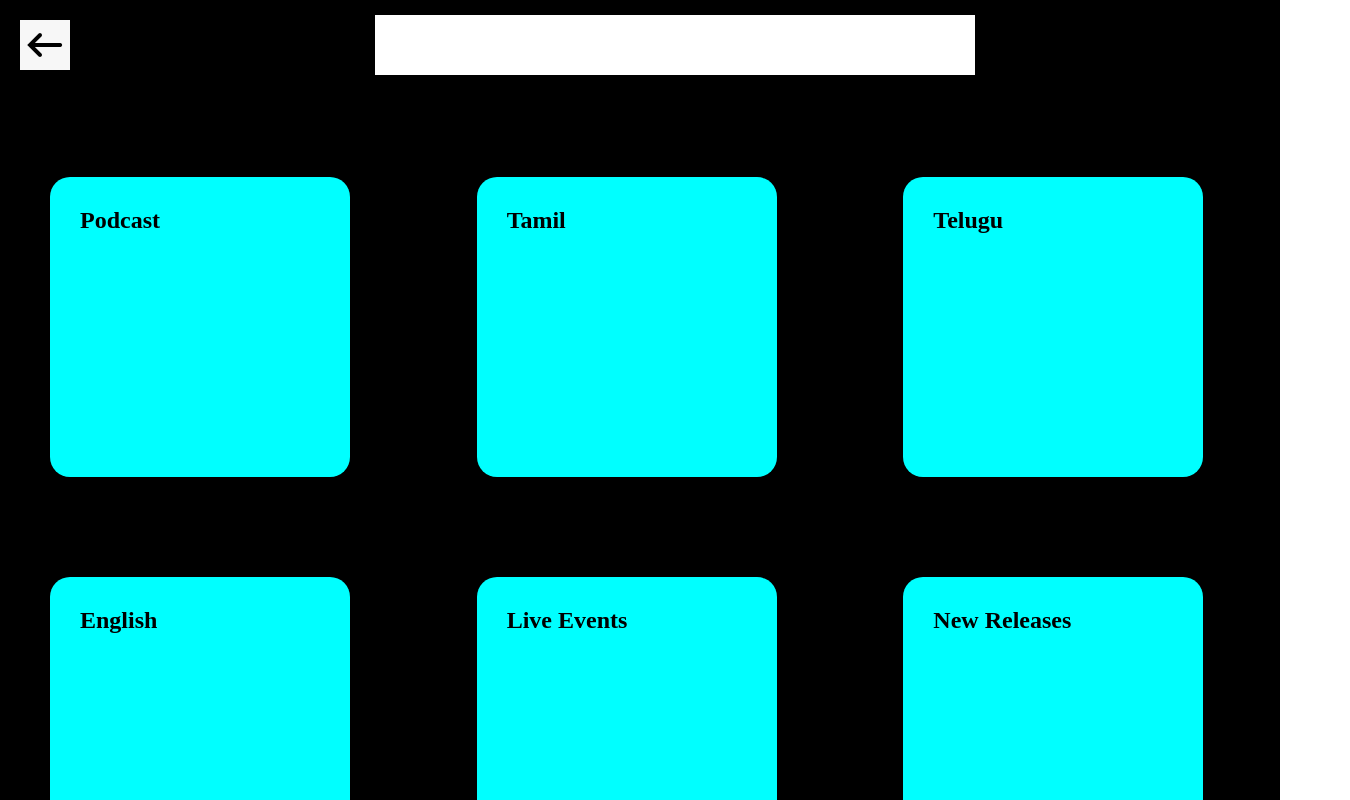
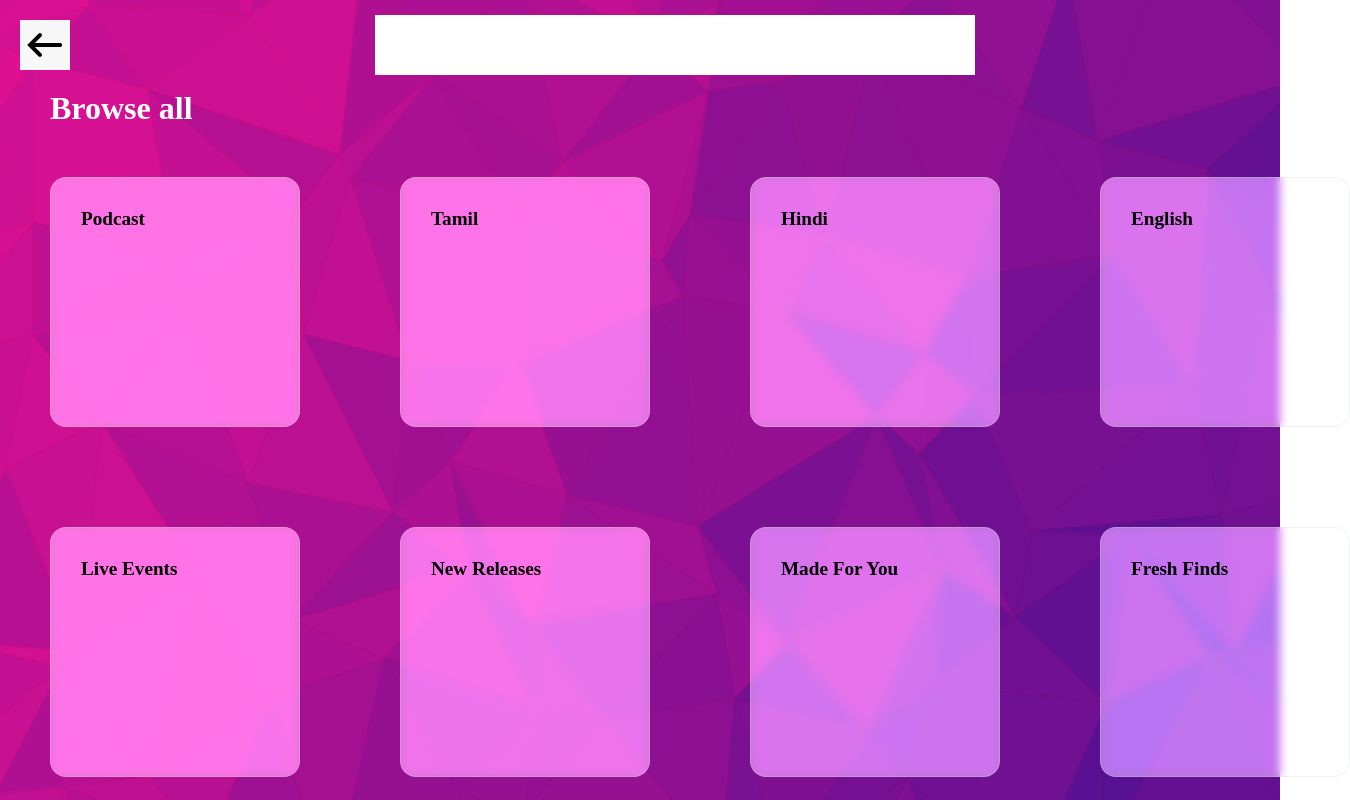
Before and after one commit to Dhanush046/Music-recommendation, a React (Create React App) app: page /search in a window 1280 px wide. Shown: the top 800 px of the page, 1350 px wide, since content can reach past the window. Built offline with nearby package versions, Linux system fonts and the light colour scheme.

Commit message:
fri-01:00

```diff
--- a/src/components/Mainbar.jsx
+++ b/src/components/Mainbar.jsx
@@ -57,23 +57,11 @@ const Mainbar = () => {
       </div>
       <h2 className="recplay">Recently Played</h2>
       <div className="middle">
-        {/* <div className="same1">
-          <h3 className="title">Elevation</h3> <br />
-          <h5 className="sub">Ani</h5>
-        </div>
-        <div className="same2">
-          <h3 className="title">Daily Podcast</h3>
-        </div>
-        <div className="same3">
-          <h3 className="title">Daily Show</h3>
-        </div>
-        <div className="same4">
-          <h3 className="title">Mindset</h3>
-        </div> */}
-        <Card title={"Elevation"} />
-        <Card title={"Daily Podcast"} />
-        <Card title={"Daily Show"} />
-        <Card title={"Mindset"} />
+        <Card title={"Romantic"} />
+        <Card title={"India's Best"} />
+        <Card title={"Daily Mix"} />
+        <Card title={"Your Top Mixes"} />
+        <Card title={"Made For You"} />
         {/* {titles.map((prod, index) => {
           return (
             <div key={index}>
@@ -85,8 +73,11 @@ const Mainbar = () => {
     </div>
   );
 };
-const titles = [{title:"Elevation", dis:"Sample"}, {title:"Elevation", dis:"Sample"}]
-const Card = ({title,dis}) => {
+const titles = [
+  { title: "Elevation", dis: "Sample" },
+  { title: "Elevation", dis: "Sample" },
+];
+const Card = ({ title, dis }) => {
   return (
     <div className="same1">
       <h3 className="title">{title}</h3>
--- a/src/components/SearchBar.jsx
+++ b/src/components/SearchBar.jsx
@@ -7,10 +7,16 @@ function SearchBar() {
   let broseList = [
     "Podcast",
     "Tamil",
-    "Telugu",
+    "Hindi",
     "English",
     "Live Events",
     "New Releases",
+    "Made For You",
+    "Fresh Finds",
+    "Workout",
+    "At Home",
+    "Sleep",
+    "Travel",
   ];
   return (
     <div className="searchPage">
@@ -26,7 +32,8 @@ function SearchBar() {
           {broseList.map((item, key) => {
             return (
               <div className="card" id={key}>
-                <h2 className="item">{item}</h2>
+                {/* <h2 className="item">{item}</h2> */}
+                <a className="item" href="/">{item}</a>
               </div>
             );
           })}
--- a/src/components/SideBar.css
+++ b/src/components/SideBar.css
@@ -4,7 +4,9 @@
   box-sizing: border-box;
 }
 
+
 .container1 {
+  align-items: center;
   width: 10%;
   height: 100vh;
   background-color: #55bcc9;
@@ -12,6 +14,8 @@
   justify-content: space-between;
 }
 .podcast {
+  display: flex;
+  position: relative;
   padding: 2rem;
   display: flex;
   justify-content: space-between;
@@ -23,9 +27,7 @@
   height: 40px;
 }
 .menu {
-  /* border-radius: 10px;
-  border-color: white;
-  border: 10px; */
+  align-items: center;
 }
 .menu > h2 {
   justify-content: center;
--- a/src/components/SideBar.jsx
+++ b/src/components/SideBar.jsx
@@ -21,7 +21,7 @@ function SideBar() {
               src="https://img.icons8.com/ios-filled/50/ffffff/search--v1.png"
               id="logo"
             />
-            <a href="/" className="same5">
+            <a href="/search" className="same5">
               Search
             </a>
           </li>
--- a/src/components/mainbar.css
+++ b/src/components/mainbar.css
@@ -8,6 +8,7 @@
   width: 90%;
   height: 100%;
   background-color: #1f2833;
+  overflow-y: scroll;
 }
 .top {
   position: relative;
@@ -94,23 +95,7 @@
   justify-content: space-evenly;
 }
 
-/* .mid > ul {
-  display: flex;
-  flex-direction: row;
-  margin-bottom: 50px;
-  height: 110px;
-  list-style: none;
-  justify-content: space-around;
-}
 
-.mid > ul > .same {
-  width: 50%;
-  margin-top: 250px;
-  display: flex;
-  justify-content: space-around;
-  align-items: center;
-  flex-direction: row;
-} */
 .label {
   font-weight: 600;
   font-size: large;
--- a/src/components/searchBar.css
+++ b/src/components/searchBar.css
@@ -8,7 +8,9 @@
   margin: 0px 0px;
   height: auto;
   /* max-height: max-content; */
-    background-color: #000 ;
+  background-color: #000;
+  background-image: url("../assets/bg5.png");
+  background-repeat: initial;
 }
 nav {
   padding: 10px;
@@ -36,6 +38,7 @@
 }
 body h1 {
   margin-left: 50px;
+  color: white;
 }
 /* body {
     width: 90%;
@@ -43,16 +46,31 @@
   } */
 .container2 {
   display: grid;
-    grid-template-columns: auto auto auto;
+  grid-template-columns: auto auto auto auto;
 }
 .card {
-    height: 300px;
-    width: 300px;
+  display: flex;
+  position: relative;
+  height: 250px;
+  width: 250px;
   background-color: aqua;
   margin: 50px;
   border-radius: 20px;
+  backdrop-filter: blur(5px) saturate(180%);
+  -webkit-backdrop-filter: blur(5px) saturate(180%);
+  background-color: rgba(255, 255, 255, 0.45);
+  border-radius: 12px;
+  border: 1px solid rgba(209, 213, 219, 0.3);
+  border-radius: 1em;
 }
 .item {
-    margin: 30px;
-    width: 50%;
+  display: flex;
+  position: relative;
+  margin-top: 30px;
+  margin-left: 30px;
+  justify-content: flex-start;
+  text-decoration: none;
+  color: black;
+  font-weight: bold;
+  font-size: larger;
 }
--- a/src/login/Login.jsx
+++ b/src/login/Login.jsx
@@ -31,7 +31,7 @@ const Login = () => {
                 </label>
                 <input type="password" name="password" id="password" />
               </div>
-              <button>
+              <button className="butn">
                 <nav>
                   <ul>
                     <li>
--- a/src/login/login.css
+++ b/src/login/login.css
@@ -31,6 +31,10 @@ form {
   height: 100%;
 }
 
+.login h1{
+  margin-right: 50px;
+}
+
 form .login {
   height: 35em;
   position: relative;
@@ -57,7 +61,8 @@ form .login .form-group {
   width: 100%;
 }
 .login .form-group label {
-  display: block;
+  justify-content: center;
+  display: flex;
   font-weight: 700;
   color:black;
   font-size: 13px;
@@ -161,3 +166,15 @@ nav ul li span:nth-child(4) {
   height: 100%;
   width: 50%;
 } */
+
+.butn {
+  /* cursor: pointer; */
+  /* border: 1px solid #3498db; */
+  background-color: transparent;
+  /* height: 50px; */
+  /* width: 200px; */
+  /* color: #3498db; */
+  /* font-size: 1.5em; */
+  /* box-shadow: 0 6px 6px rgba(0, 0, 0, 0.6); */
+  border: none;
+}
```
Also changed, not shown: src/assets/bg5.png (added). Lines whose indentation alone changed are shown as unchanged.
